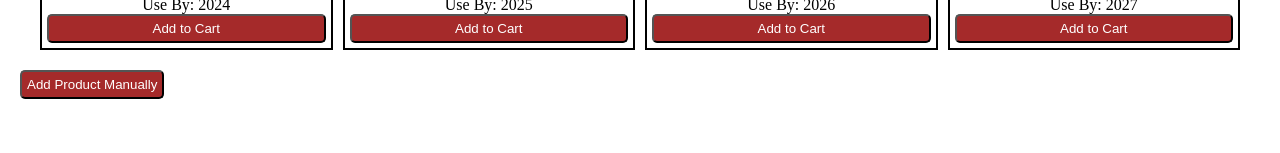
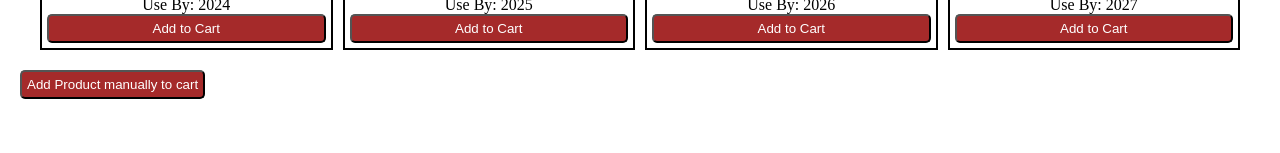
Before and after one commit to elvisonob/Front-End-Shopping-App, a React (Create React App) app: page / in a window 1280 px wide. Shown: the part 388-541 px from the top of the page. Built offline with nearby package versions, Linux system fonts and the light colour scheme.

Commit message:
button change

```diff
--- a/src/components/App.js
+++ b/src/components/App.js
@@ -80,7 +80,7 @@ const App = () => {
           portalElement
         )}
       <AvailableItems onAddItem={onAddItem} />
-      <button onClick={onOpenProductForm}>Add Product Manually</button>
+      <button onClick={onOpenProductForm}>Add Product manually to cart</button>
       {addProductManually && (
         <Form
           onClickButton={onCloseProductForm}
```
